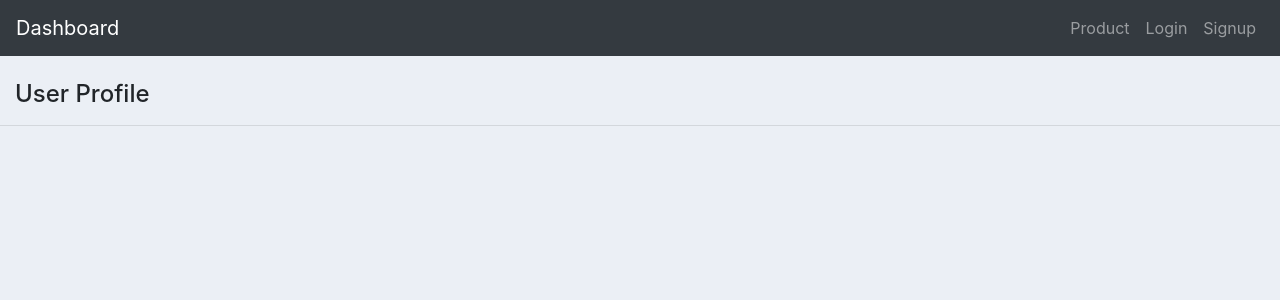
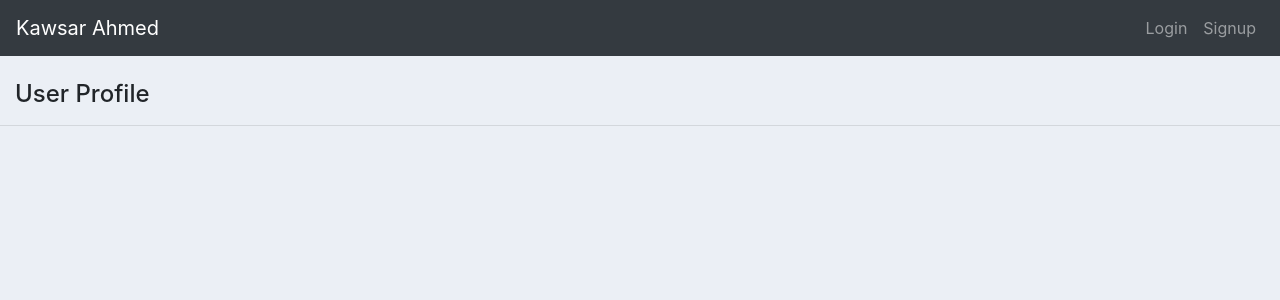
Before and after one commit to x-kaosar/django-simple-crm, a Django app: page /user/ in a window 1280 px wide. Shown: the top 300 px of the page. Run offline with Django 4.2, Linux system fonts and the light colour scheme; some libraries are stand-ins or nearby versions.

Commit message:
Modified Navbar.html

```diff
--- a/templates/navbar.html
+++ b/templates/navbar.html
@@ -1,14 +1,21 @@
 <nav class="navbar navbar-expand-lg navbar-dark bg-dark">
-    <a class="navbar-brand" href="{% url 'dashboard' %}">Dashboard</a>
+    <a class="navbar-brand" href="{% url 'dashboard' %}">Kawsar Ahmed</a>
     <button class="navbar-toggler" type="button" data-toggle="collapse" data-target="#navbarSupportedContent" aria-controls="navbarSupportedContent" aria-expanded="false" aria-label="Toggle navigation">
       <span class="navbar-toggler-icon"></span>
     </button>
 
     <div class="collapse navbar-collapse" id="navbarSupportedContent">
       <ul class="navbar-nav ml-auto">
+        {% if request.user.is_staff %}
+        <li class="nav-item">
+          <a class="nav-link" href="{% url 'dashboard' %}">Dashboard</a>
+        </li>
+
         <li class="nav-item">
           <a class="nav-link" href="{% url 'product' %}">Product</a>
         </li>
+
+        {% endif %}
         {% if request.user.is_authenticated %}
         <li class="nav-item">
           <span class="nav-link">Hello, {{ request.user }}</span>
```
Also changed, not shown: db.sqlite3.
